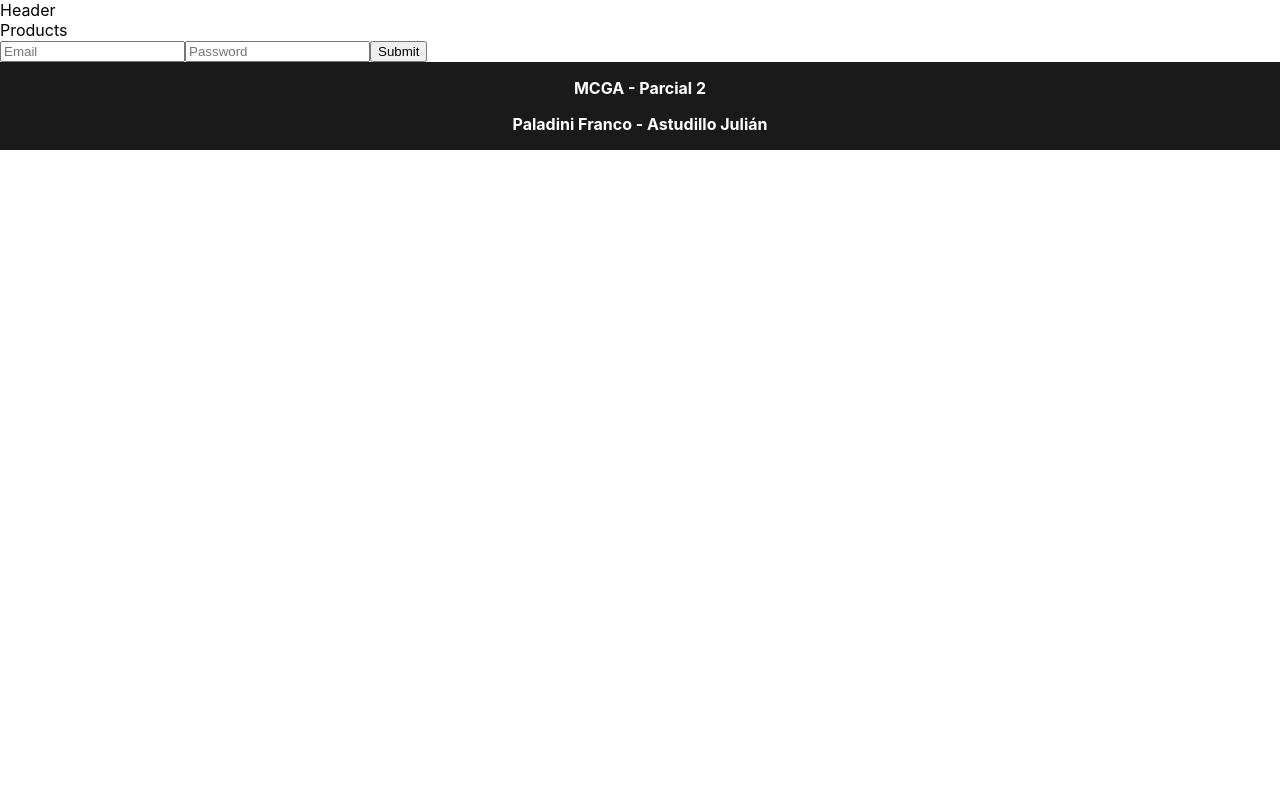
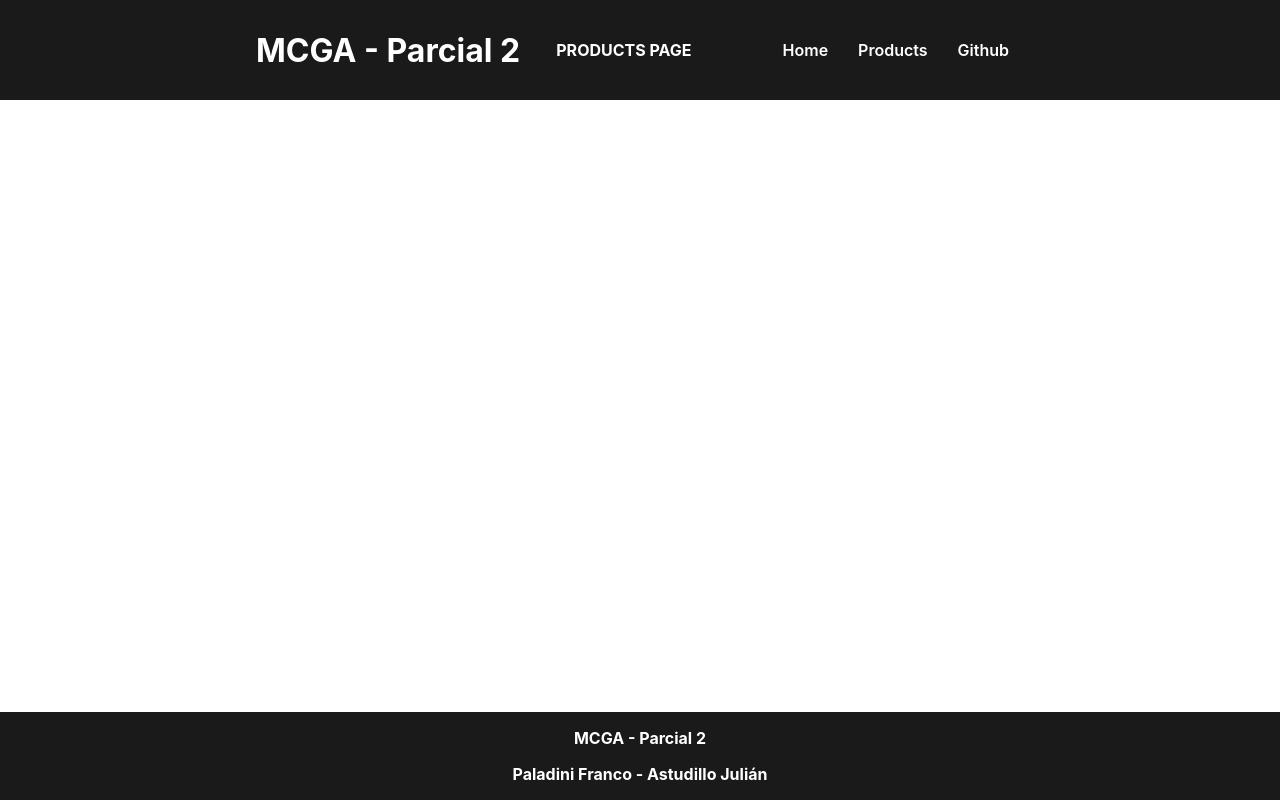
Before and after one commit to Larrowo/MCGA-Segundo-Parcial, a React (Create React App) app: page /products in a window 1280 px wide. Built offline with nearby package versions, Linux system fonts and the light colour scheme.

Commit message:
Layout modified
Layout as well as Header and Footer components were modified

```diff
--- a/src/Components/Layout/layout.js
+++ b/src/Components/Layout/layout.js
@@ -2,13 +2,18 @@ import React from "react";
 import Footer from "../Footer/index.js";
 import Header from "../Header/index.js";
 import styles from "./layout.module.css";
+import { Navigate, Route, Routes } from "react-router-dom";
+import Products from "../../screens/products/index.js";
 
-const Layout = ({ children }) => {
+const Layout = () => {
   return (
-    <div>
-      <Header></Header>
-      {children}
-      <Footer></Footer>
+    <div className={styles.container}>
+      <Header />
+      <Routes>
+        <Route path="/home" />
+        <Route path="/products" component={Products} />
+      </Routes>
+      <Footer />
     </div>
   );
 };
--- a/src/Components/Layout/layout.module.css
+++ b/src/Components/Layout/layout.module.css
@@ -0,0 +1,6 @@
+.container {
+  display: flex;
+  flex-direction: column;
+  /* justify-content: flex-end; */
+  min-height: 100vh;
+}
--- a/src/components/Footer/footer.module.css
+++ b/src/components/Footer/footer.module.css
@@ -3,6 +3,7 @@
   flex-direction: column;
   align-items: center;
   background-color: #1a1a1a;
+  margin-top: auto;
 }
 
 .names {
--- a/src/components/Header/header.module.css
+++ b/src/components/Header/header.module.css
@@ -0,0 +1,54 @@
+.navbar {
+  display: flex;
+  justify-content: space-between;
+  align-items: center;
+  padding: 0 5%;
+  min-height: 100px;
+  background-color: #1a1a1a;
+}
+
+.header {
+  display: flex;
+  justify-content: center;
+  align-items: center;
+  padding: 0 5%;
+  min-height: 50px;
+  background-color: #1a1a1a;
+}
+
+.pageName {
+  color: #ffffff;
+  text-transform: uppercase;
+  font-weight: bold;
+}
+
+.appName {
+  font-size: 2rem;
+  font-weight: bold;
+  color: #fff;
+}
+
+.routes {
+  display: flex;
+  flex-wrap: wrap;
+  justify-content: flex-end;
+  list-style-type: none;
+}
+.routes li {
+  margin-right: 15px;
+}
+
+.routes > li > a {
+  margin-left: 15px;
+  font-size: 1rem;
+  font-weight: 600;
+  text-decoration: none;
+  text-transform: capitalize;
+  color: #fff;
+}
+
+@media screen and (min-width: 750px) {
+  .navbar {
+    padding: 0 20%;
+  }
+}
--- a/src/components/Header/index.js
+++ b/src/components/Header/index.js
@@ -1,7 +1,38 @@
 import React from "react";
+import { Link } from "react-router-dom";
+import styles from "./header.module.css";
 
 function Header() {
-  return <div>Header</div>;
+  const path =
+    window.location.pathname !== "/"
+      ? window.location.pathname.substring(1) + " page"
+      : "Welcome";
+
+  return (
+    <>
+      <header>
+        <div>
+          <nav className={styles.navbar}>
+            <div className={styles.appName}>MCGA - Parcial 2</div>
+            <div className={styles.pageName}>{path}</div>
+            <ul className={styles.routes}>
+              <li>
+                <Link to="/">Home</Link>
+              </li>
+              <li>
+                <Link to="/products">Products</Link>
+              </li>
+              <li>
+                <a href="https://github.com/Larrowo/MCGA-Segundo-Parcial">
+                  Github
+                </a>
+              </li>
+            </ul>
+          </nav>
+        </div>
+      </header>
+    </>
+  );
 }
 
 export default Header;
```
